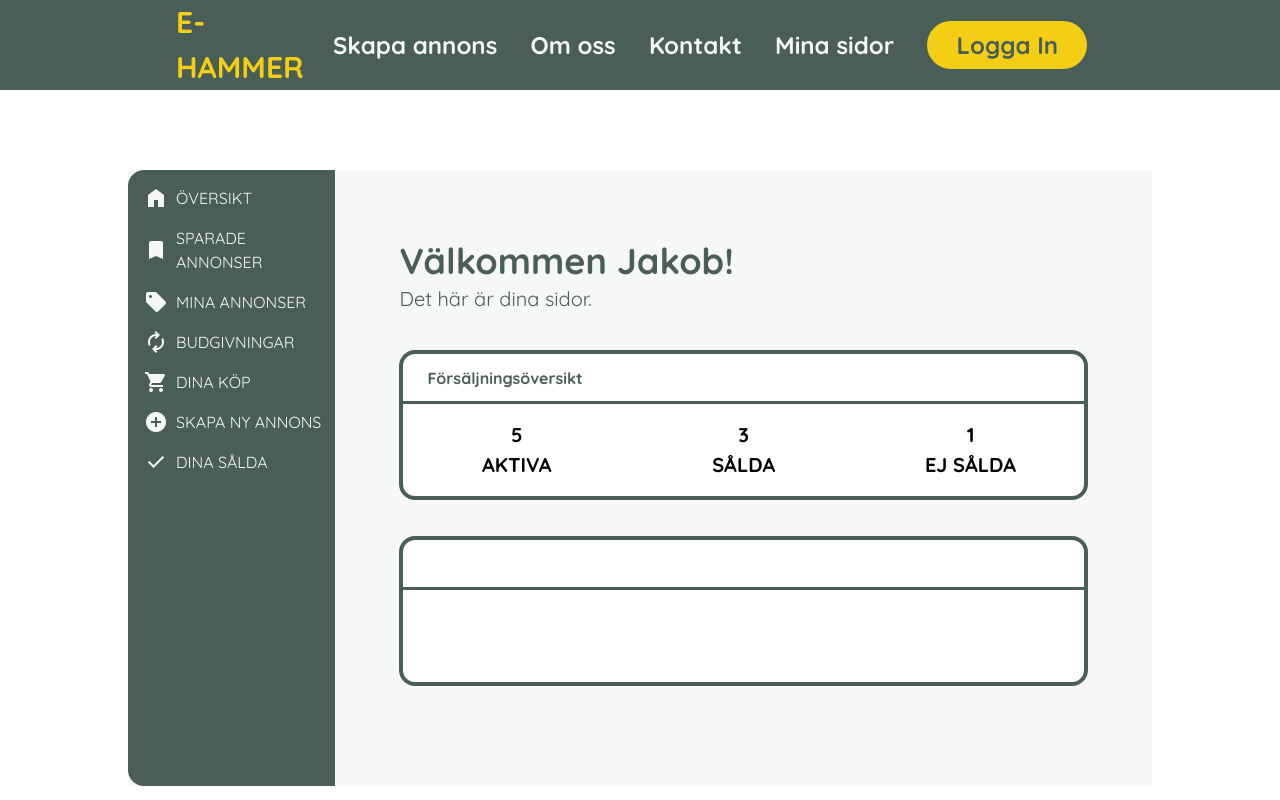
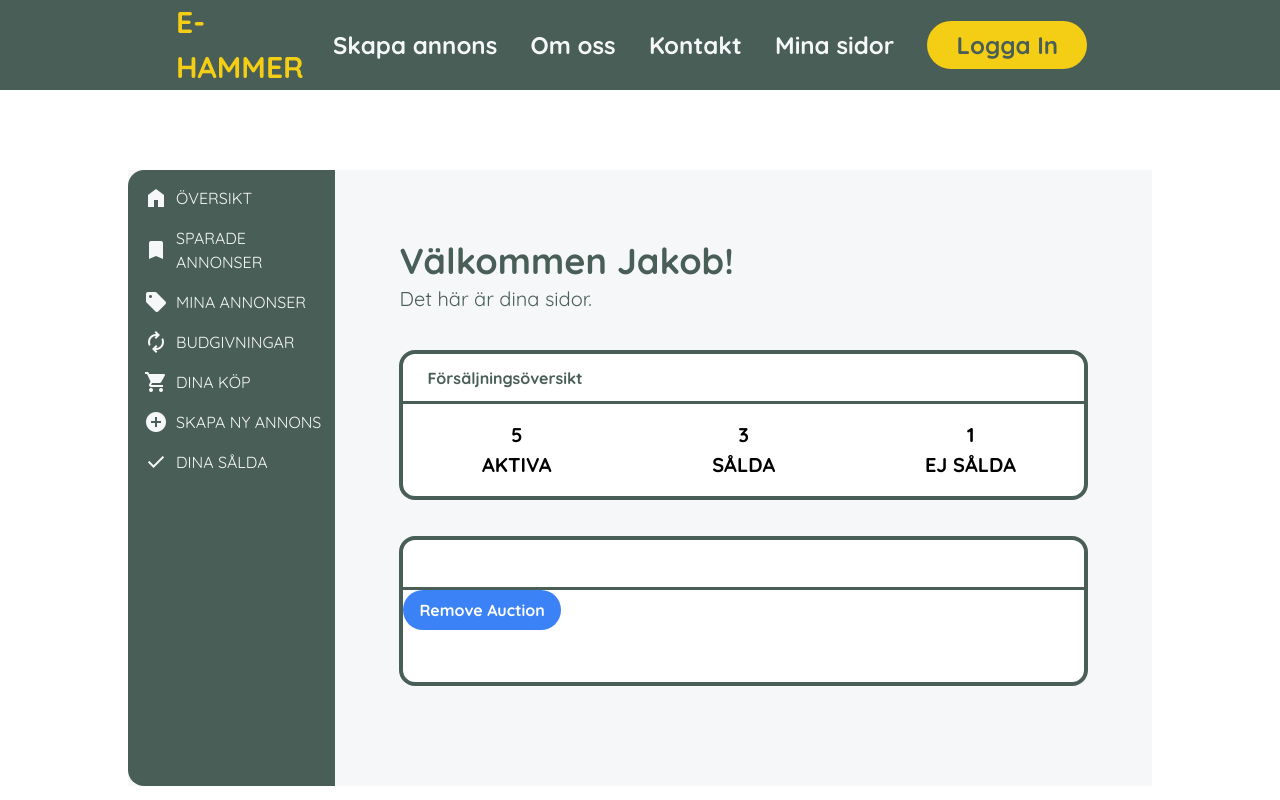
Before and after one commit to EddieMollerstrom/Online-Auktion-Grupp-5, a React (Vite) app: page /MyPages in a window 1280 px wide. Shown: the top 800 px of the page. Built offline with nearby package versions, Linux system fonts and the light colour scheme.

Commit message:
made component and button for remove

```diff
--- /dev/null
+++ b/src/components/RemoveAuction.jsx
@@ -0,0 +1,16 @@
+export default function RemoveAuction() {
+  function removeAuction() {}
+
+  return (
+    <>
+      <div>
+        <button
+          onClick={removeAuction}
+          className="bg-blue-500 hover:bg-blue-700 text-white font-bold py-2 px-4 rounded-full"
+        >
+          Remove Auction
+        </button>
+      </div>
+    </>
+  );
+}
--- a/src/pages/MyPages.jsx
+++ b/src/pages/MyPages.jsx
@@ -1,3 +1,5 @@
+import RemoveAuction from "../components/RemoveAuction.jsx";
+
 export default function MyPages() {
   const user = {
     firstName: "Jakob",
@@ -40,6 +42,7 @@
 
         <div className="overview border-4 border-custom-green">
           <div className="head border-b-[3px] border-custom-green"></div>
+          <RemoveAuction />
         </div>
       </section>
     </>
```
